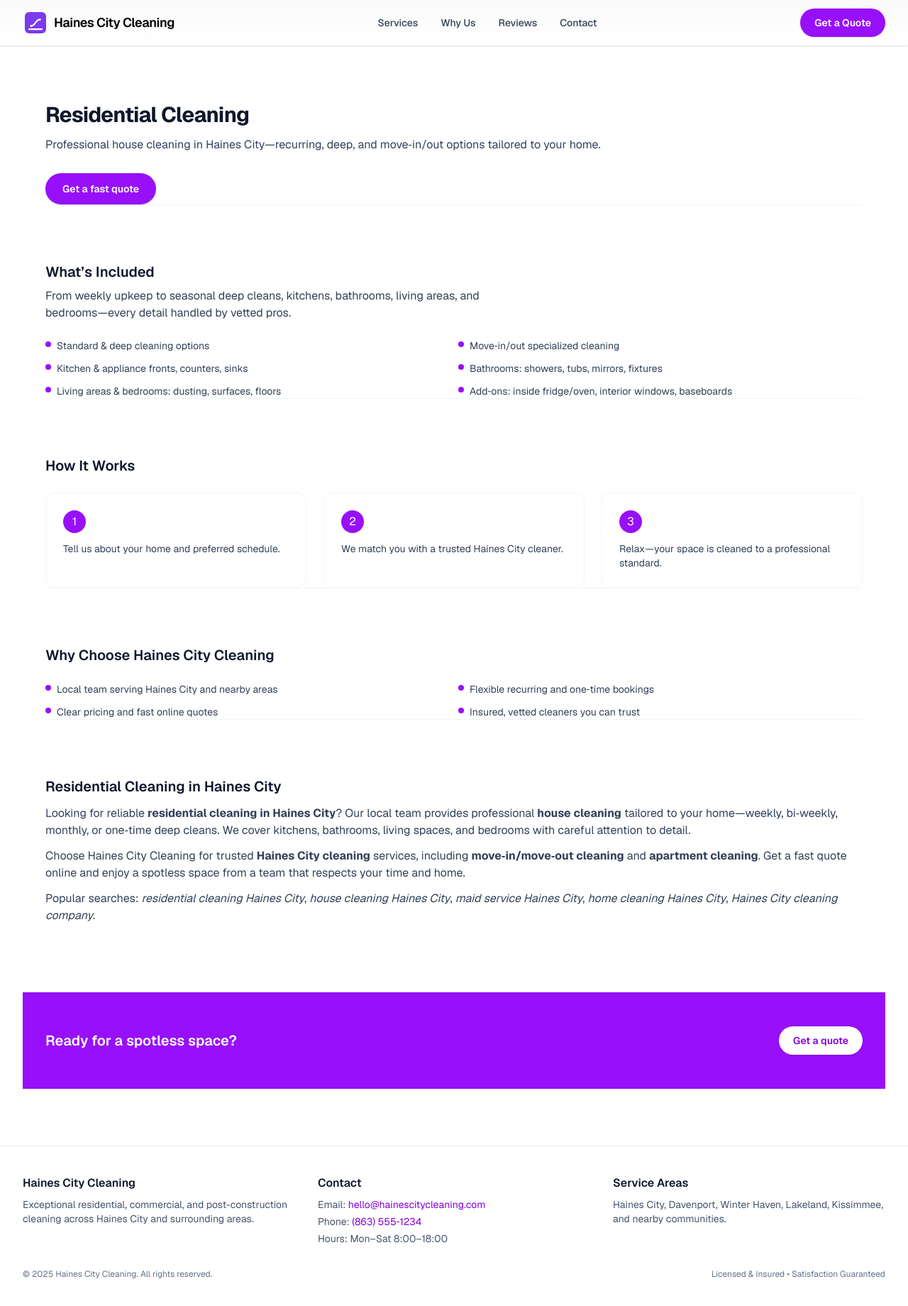
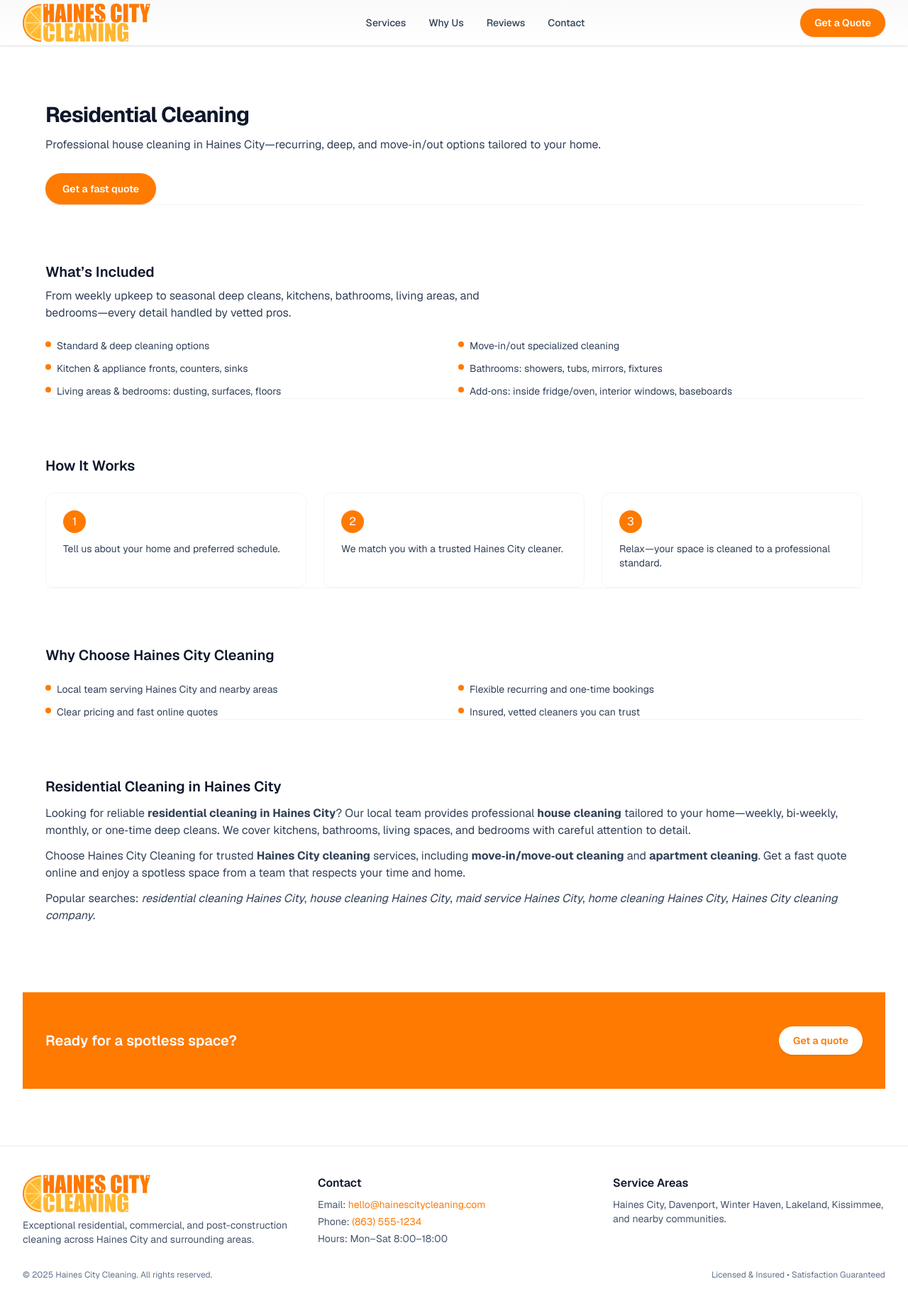
Before and after one commit to QASchoolUSA/Haines-City-Cleaning, a Next.js app: page /services/residential in a window 1280 px wide. Shown: the top 1840 px of the page at 71% size. Built offline with nearby package versions, Linux system fonts and the light colour scheme.

Commit message:
feat(theme): update brand colors to orange palette and add new logo
- Replace purple color scheme with orange palette in CSS variables and components
- Add new brand logo and update references across the application
- Update all button, link, and section styles to use new orange colors

```diff
--- a/src/app/globals.css
+++ b/src/app/globals.css
@@ -3,7 +3,8 @@
 :root {
   --background: #ffffff;
   --foreground: #0f172a; /* slate-900 */
-  --brand: #7c3aed; /* purple-600 */
+  --brand: #FF7A00; /* primary orange */
+  --brand-light: #FFB730; /* secondary orange */
 }
 
 @theme inline {
--- a/src/app/page.tsx
+++ b/src/app/page.tsx
@@ -12,11 +12,11 @@ export default function Home() {
       <Benefits />
       <BookingWidget />
       <Testimonials />
-      <section className="bg-purple-600">
+  <section className="bg-[#FF7A00]">
         <div className="mx-auto max-w-7xl px-4 py-12 sm:px-6 lg:px-8">
           <div className="flex flex-wrap items-center justify-between gap-6">
             <h3 className="text-xl font-semibold text-white">Ready for a spotless space?</h3>
-            <a href="#booking" className="rounded-full bg-white px-5 py-2.5 text-sm font-semibold text-purple-700 shadow-sm hover:bg-purple-50">Get a quote</a>
+    <a href="#booking" className="rounded-full bg-white px-5 py-2.5 text-sm font-semibold text-[#FF7A00] shadow-sm hover:bg-[#FFB730]/10">Get a quote</a>
           </div>
         </div>
       </section>
--- a/src/app/services/residential/page.tsx
+++ b/src/app/services/residential/page.tsx
@@ -57,7 +57,7 @@ export default function Residential() {
               <h1 className="text-3xl font-bold tracking-tight text-slate-900">Residential Cleaning</h1>
               <p className="text-slate-700">Professional house cleaning in Haines City—recurring, deep, and move‑in/out options tailored to your home.</p>
               <div className="pt-4">
-                <a href="/#booking" className="inline-flex rounded-full bg-purple-600 px-6 py-3 text-sm font-semibold text-white shadow-sm hover:bg-purple-700">Get a fast quote</a>
+        <a href="/#booking" className="inline-flex rounded-full bg-[#FF7A00] px-6 py-3 text-sm font-semibold text-white shadow-sm hover:bg-[#FFB730]">Get a fast quote</a>
               </div>
             </header>
 
@@ -65,31 +65,31 @@ export default function Residential() {
               <h2 className="text-xl font-semibold text-slate-900">What’s Included</h2>
               <p className="mt-2 max-w-2xl text-slate-700">From weekly upkeep to seasonal deep cleans, kitchens, bathrooms, living areas, and bedrooms—every detail handled by vetted pros.</p>
               <ul className="mt-6 grid grid-cols-1 gap-3 text-sm text-slate-700 sm:grid-cols-2">
-                <li className="flex items-start gap-2"><span className="mt-1 h-2 w-2 rounded-full bg-purple-600"></span> Standard & deep cleaning options</li>
-                <li className="flex items-start gap-2"><span className="mt-1 h-2 w-2 rounded-full bg-purple-600"></span> Move‑in/out specialized cleaning</li>
-                <li className="flex items-start gap-2"><span className="mt-1 h-2 w-2 rounded-full bg-purple-600"></span> Kitchen & appliance fronts, counters, sinks</li>
-                <li className="flex items-start gap-2"><span className="mt-1 h-2 w-2 rounded-full bg-purple-600"></span> Bathrooms: showers, tubs, mirrors, fixtures</li>
-                <li className="flex items-start gap-2"><span className="mt-1 h-2 w-2 rounded-full bg-purple-600"></span> Living areas & bedrooms: dusting, surfaces, floors</li>
-                <li className="flex items-start gap-2"><span className="mt-1 h-2 w-2 rounded-full bg-purple-600"></span> Add‑ons: inside fridge/oven, interior windows, baseboards</li>
+        <li className="flex items-start gap-2"><span className="mt-1 h-2 w-2 rounded-full bg-[#FF7A00]"></span> Standard & deep cleaning options</li>
+        <li className="flex items-start gap-2"><span className="mt-1 h-2 w-2 rounded-full bg-[#FF7A00]"></span> Move‑in/out specialized cleaning</li>
+        <li className="flex items-start gap-2"><span className="mt-1 h-2 w-2 rounded-full bg-[#FF7A00]"></span> Kitchen & appliance fronts, counters, sinks</li>
+        <li className="flex items-start gap-2"><span className="mt-1 h-2 w-2 rounded-full bg-[#FF7A00]"></span> Bathrooms: showers, tubs, mirrors, fixtures</li>
+        <li className="flex items-start gap-2"><span className="mt-1 h-2 w-2 rounded-full bg-[#FF7A00]"></span> Living areas & bedrooms: dusting, surfaces, floors</li>
+        <li className="flex items-start gap-2"><span className="mt-1 h-2 w-2 rounded-full bg-[#FF7A00]"></span> Add‑ons: inside fridge/oven, interior windows, baseboards</li>
               </ul>
             </div>
 
             <div className="pt-8">
               <h2 className="text-xl font-semibold text-slate-900">How It Works</h2>
               <ol className="mt-6 grid grid-cols-1 gap-6 sm:grid-cols-3">
-                <li className="rounded-xl border border-slate-100 p-6"><div className="flex h-8 w-8 items-center justify-center rounded-full bg-purple-600 text-white">1</div><p className="mt-3 text-sm text-slate-700">Tell us about your home and preferred schedule.</p></li>
-                <li className="rounded-xl border border-slate-100 p-6"><div className="flex h-8 w-8 items-center justify-center rounded-full bg-purple-600 text-white">2</div><p className="mt-3 text-sm text-slate-700">We match you with a trusted Haines City cleaner.</p></li>
-                <li className="rounded-xl border border-slate-100 p-6"><div className="flex h-8 w-8 items-center justify-center rounded-full bg-purple-600 text-white">3</div><p className="mt-3 text-sm text-slate-700">Relax—your space is cleaned to a professional standard.</p></li>
+        <li className="rounded-xl border border-slate-100 p-6"><div className="flex h-8 w-8 items-center justify-center rounded-full bg-[#FF7A00] text-white">1</div><p className="mt-3 text-sm text-slate-700">Tell us about your home and preferred schedule.</p></li>
+        <li className="rounded-xl border border-slate-100 p-6"><div className="flex h-8 w-8 items-center justify-center rounded-full bg-[#FF7A00] text-white">2</div><p className="mt-3 text-sm text-slate-700">We match you with a trusted Haines City cleaner.</p></li>
+        <li className="rounded-xl border border-slate-100 p-6"><div className="flex h-8 w-8 items-center justify-center rounded-full bg-[#FF7A00] text-white">3</div><p className="mt-3 text-sm text-slate-700">Relax—your space is cleaned to a professional standard.</p></li>
               </ol>
             </div>
 
             <div className="pt-8">
               <h2 className="text-xl font-semibold text-slate-900">Why Choose Haines City Cleaning</h2>
               <ul className="mt-6 grid grid-cols-1 gap-3 text-sm text-slate-700 sm:grid-cols-2">
-                <li className="flex items-start gap-2"><span className="mt-1 h-2 w-2 rounded-full bg-purple-600"></span> Local team serving Haines City and nearby areas</li>
-                <li className="flex items-start gap-2"><span className="mt-1 h-2 w-2 rounded-full bg-purple-600"></span> Flexible recurring and one‑time bookings</li>
-                <li className="flex items-start gap-2"><span className="mt-1 h-2 w-2 rounded-full bg-purple-600"></span> Clear pricing and fast online quotes</li>
-                <li className="flex items-start gap-2"><span className="mt-1 h-2 w-2 rounded-full bg-purple-600"></span> Insured, vetted cleaners you can trust</li>
+        <li className="flex items-start gap-2"><span className="mt-1 h-2 w-2 rounded-full bg-[#FF7A00]"></span> Local team serving Haines City and nearby areas</li>
+        <li className="flex items-start gap-2"><span className="mt-1 h-2 w-2 rounded-full bg-[#FF7A00]"></span> Flexible recurring and one‑time bookings</li>
+        <li className="flex items-start gap-2"><span className="mt-1 h-2 w-2 rounded-full bg-[#FF7A00]"></span> Clear pricing and fast online quotes</li>
+        <li className="flex items-start gap-2"><span className="mt-1 h-2 w-2 rounded-full bg-[#FF7A00]"></span> Insured, vetted cleaners you can trust</li>
               </ul>
             </div>
 
@@ -104,11 +104,11 @@ export default function Residential() {
       </section>
 
       {/* CTA band to match Home styling */}
-      <section className="mt-16 bg-purple-600">
+      <section className="mt-16 bg-[#FF7A00]">
         <div className="mx-auto max-w-7xl px-4 py-12 sm:px-6 lg:px-8">
           <div className="flex flex-wrap items-center justify-between gap-6">
             <h3 className="text-xl font-semibold text-white">Ready for a spotless space?</h3>
-            <a href="/#booking" className="rounded-full bg-white px-5 py-2.5 text-sm font-semibold text-purple-700 shadow-sm hover:bg-purple-50">Get a quote</a>
+          <a href="/#booking" className="rounded-full bg-white px-5 py-2.5 text-sm font-semibold text-[#FF7A00] shadow-sm hover:bg-[#FFB730]/10">Get a quote</a>
           </div>
         </div>
       </section>
--- a/src/components/Benefits.tsx
+++ b/src/components/Benefits.tsx
@@ -7,12 +7,12 @@ const benefits = [
 
 export default function Benefits() {
   return (
-    <section id="benefits" className="bg-purple-50">
+    <section id="benefits" className="bg-[#FFB730]/10">
       <div className="mx-auto max-w-7xl px-4 py-16 sm:px-6 lg:px-8">
         <h2 className="text-3xl font-bold tracking-tight text-slate-900">Why Choose Us</h2>
         <div className="mt-8 grid gap-6 sm:grid-cols-2 lg:grid-cols-4">
           {benefits.map((b) => (
-            <div key={b.title} className="rounded-2xl border border-purple-100 bg-white p-6 shadow-sm">
+            <div key={b.title} className="rounded-2xl border border-[#FFB730]/30 bg-white p-6 shadow-sm">
               <h3 className="text-base font-semibold text-slate-900">{b.title}</h3>
               <p className="mt-2 text-sm text-slate-700">{b.desc}</p>
             </div>
--- a/src/components/Footer.tsx
+++ b/src/components/Footer.tsx
@@ -1,17 +1,22 @@
+import Link from "next/link";
+import Image from "next/image";
+
 export default function Footer() {
   return (
     <footer id="contact" className="border-t border-slate-200 bg-white">
       <div className="mx-auto max-w-7xl px-4 py-10 sm:px-6 lg:px-8">
         <div className="grid gap-8 sm:grid-cols-2 lg:grid-cols-3">
           <div>
-            <h3 className="text-base font-semibold text-slate-900">Haines City Cleaning</h3>
+            <Link href="/" className="flex items-center">
+              <Image src="/haines-city-cleaning-logo.svg" alt="Haines City Cleaning" width={180} height={40} />
+            </Link>
             <p className="mt-2 text-sm text-slate-600">Exceptional residential, commercial, and post-construction cleaning across Haines City and surrounding areas.</p>
           </div>
           <div>
             <h3 className="text-base font-semibold text-slate-900">Contact</h3>
             <ul className="mt-2 space-y-1 text-sm text-slate-600">
-              <li>Email: <a href="mailto:hello@hainescitycleaning.com" className="text-purple-700 hover:underline">hello@hainescitycleaning.com</a></li>
-              <li>Phone: <a href="tel:+18635551234" className="text-purple-700 hover:underline">(863) 555‑1234</a></li>
+              <li>Email: <a href="mailto:hello@hainescitycleaning.com" className="text-[#FF7A00] hover:underline">hello@hainescitycleaning.com</a></li>
+              <li>Phone: <a href="tel:+18635551234" className="text-[#FF7A00] hover:underline">(863) 555‑1234</a></li>
               <li>Hours: Mon–Sat 8:00–18:00</li>
             </ul>
           </div>
--- a/src/components/Header.tsx
+++ b/src/components/Header.tsx
@@ -30,18 +30,17 @@ export default function Header() {
     <header className="sticky top-0 z-40 w-full bg-gradient-to-b from-zinc-50 to-white shadow-sm ring-1 ring-slate-200/50">
       <div className="mx-auto max-w-7xl px-4 sm:px-6 lg:px-8">
         <div className="flex h-16 items-center justify-between">
-          <Link href="/" className="flex items-center gap-2">
-            <Image src="/logo.svg" alt="Haines City Cleaning" width={36} height={36} />
-            <span className="text-lg font-semibold tracking-tight text-black text-shadow-sm">Haines City Cleaning</span>
+          <Link href="/" className="flex items-center">
+            <Image src="/haines-city-cleaning-logo.svg" alt="Haines City Cleaning" width={180} height={40} />
           </Link>
           <nav className="hidden gap-8 md:flex">
-            <Link href="#services" className="text-sm font-medium text-slate-700 hover:text-purple-700">Services</Link>
-            <Link href="#benefits" className="text-sm font-medium text-slate-700 hover:text-purple-700">Why Us</Link>
-            <Link href="#testimonials" className="text-sm font-medium text-slate-700 hover:text-purple-700">Reviews</Link>
-            <Link href="#contact" className="text-sm font-medium text-slate-700 hover:text-purple-700">Contact</Link>
+            <Link href="#services" className="text-sm font-medium text-slate-700 hover:text-[#FF7A00]">Services</Link>
+            <Link href="#benefits" className="text-sm font-medium text-slate-700 hover:text-[#FF7A00]">Why Us</Link>
+            <Link href="#testimonials" className="text-sm font-medium text-slate-700 hover:text-[#FF7A00]">Reviews</Link>
+            <Link href="#contact" className="text-sm font-medium text-slate-700 hover:text-[#FF7A00]">Contact</Link>
           </nav>
           <div className="hidden md:flex">
-            <Link href="#booking" className="rounded-full bg-purple-600 px-5 py-2.5 text-sm font-semibold text-white shadow-sm hover:bg-purple-700">Get a Quote</Link>
+            <Link href="#booking" className="rounded-full bg-[#FF7A00] px-5 py-2.5 text-sm font-semibold text-white shadow-sm hover:bg-[#FFB730]">Get a Quote</Link>
           </div>
           <button
             aria-label="Toggle menu"
@@ -62,11 +61,11 @@ export default function Header() {
           <div className="md:hidden pb-4" ref={menuRef} id="mobile-menu">
             <div className="mx-auto mt-2 w-full max-w-xs rounded-2xl border border-slate-200 bg-white p-4 shadow-sm">
               <nav className="flex flex-col items-center gap-3 text-center">
-                <Link href="#services" className="text-sm font-medium text-slate-700 hover:text-purple-700" onClick={() => setOpen(false)}>Services</Link>
-                <Link href="#benefits" className="text-sm font-medium text-slate-700 hover:text-purple-700" onClick={() => setOpen(false)}>Why Us</Link>
-                <Link href="#testimonials" className="text-sm font-medium text-slate-700 hover:text-purple-700" onClick={() => setOpen(false)}>Reviews</Link>
-                <Link href="#contact" className="text-sm font-medium text-slate-700 hover:text-purple-700" onClick={() => setOpen(false)}>Contact</Link>
-                <Link href="#booking" className="rounded-full bg-purple-600 px-5 py-2 text-sm font-semibold text-white shadow-sm hover:bg-purple-700" onClick={() => setOpen(false)}>Get a Quote</Link>
+                <Link href="#services" className="text-sm font-medium text-slate-700 hover:text-[#FF7A00]" onClick={() => setOpen(false)}>Services</Link>
+                <Link href="#benefits" className="text-sm font-medium text-slate-700 hover:text-[#FF7A00]" onClick={() => setOpen(false)}>Why Us</Link>
+                <Link href="#testimonials" className="text-sm font-medium text-slate-700 hover:text-[#FF7A00]" onClick={() => setOpen(false)}>Reviews</Link>
+                <Link href="#contact" className="text-sm font-medium text-slate-700 hover:text-[#FF7A00]" onClick={() => setOpen(false)}>Contact</Link>
+                <Link href="#booking" className="rounded-full bg-[#FF7A00] px-5 py-2 text-sm font-semibold text-white shadow-sm hover:bg-[#FFB730]" onClick={() => setOpen(false)}>Get a Quote</Link>
               </nav>
             </div>
           </div>
--- a/src/components/Hero.tsx
+++ b/src/components/Hero.tsx
@@ -2,7 +2,7 @@ import Link from "next/link";
 
 export default function Hero() {
   return (
-    <section className="relative overflow-hidden bg-gradient-to-b from-purple-50 to-white">
+    <section className="relative overflow-hidden bg-gradient-to-b from-[#FFB730]/20 to-white">
       <div className="mx-auto max-w-7xl px-4 py-20 sm:px-6 lg:px-8">
         <div className="max-w-3xl">
           <h1 className="text-4xl font-bold tracking-tight text-slate-900 sm:text-5xl">
@@ -12,8 +12,8 @@ export default function Hero() {
             Haines City Cleaning delivers reliable, high‑quality residential, commercial, and post‑construction cleaning. Flexible scheduling, vetted pros, and a fast quote.
           </p>
           <div className="mt-8 flex flex-wrap gap-4">
-            <Link href="#booking" className="rounded-full bg-purple-600 px-6 py-3 text-sm font-semibold text-white shadow-sm hover:bg-purple-700">Get a fast quote</Link>
-            <Link href="#services" className="rounded-full border border-purple-600 px-6 py-3 text-sm font-semibold text-purple-700 hover:bg-purple-50">Explore services</Link>
+            <Link href="#booking" className="rounded-full bg-[#FF7A00] px-6 py-3 text-sm font-semibold text-white shadow-sm hover:bg-[#FFB730]">Get a fast quote</Link>
+            <Link href="#services" className="rounded-full border border-[#FF7A00] px-6 py-3 text-sm font-semibold text-[#FF7A00] hover:bg-[#FFB730]/10">Explore services</Link>
           </div>
         </div>
       </div>
```
Also changed, not shown: src/app/services/commercial/page.tsx (+10 -10 lines), src/app/services/post-construction/page.tsx (+10 -10 lines), src/components/BookingWidget.tsx (+6 -6 lines), src/components/Services.tsx (+4 -4 lines), public/haines-city-cleaning-logo.svg (added).
